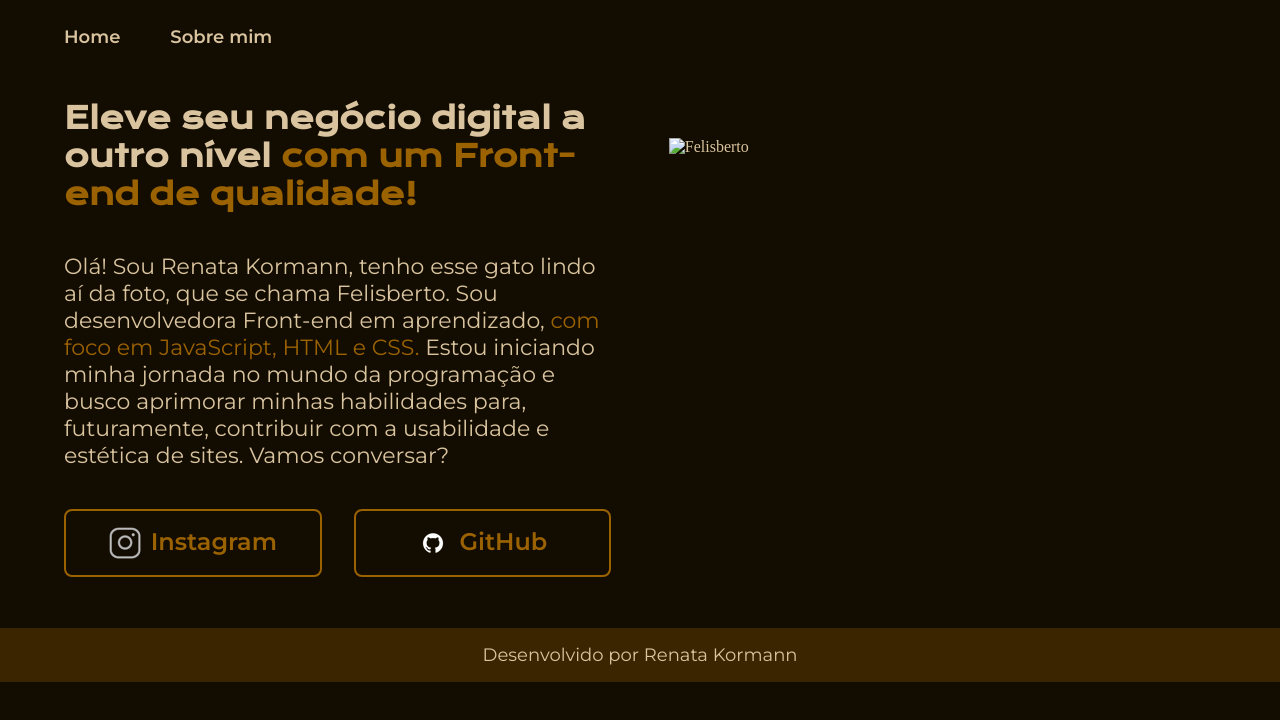
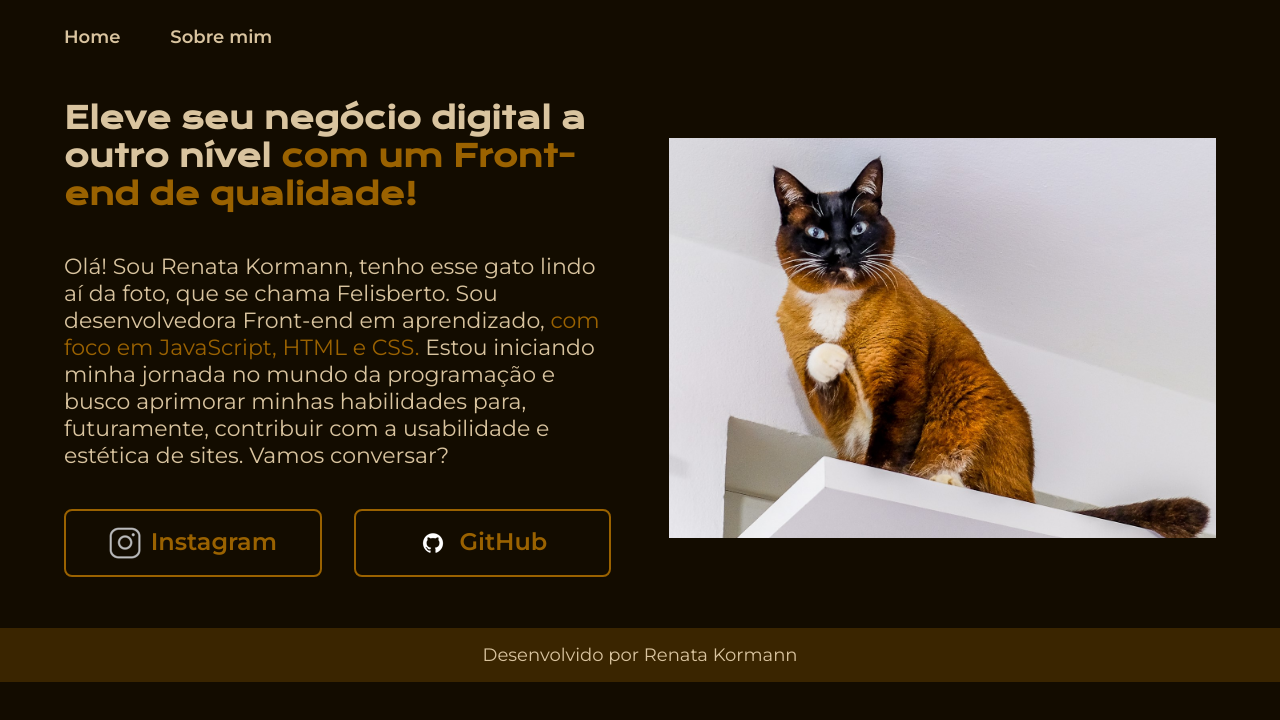
Before and after one commit to renatakormann/portfolio, a plain HTML site: page index.html in a window 1280 px wide. Drawn offline with nearby package versions, Linux system fonts and the light colour scheme; the site is published under a folder, as on GitHub Pages, so addresses that start at the root find nothing.

Commit message:
index.html

```diff
--- a/index.html
+++ b/index.html
@@ -35,7 +35,7 @@
                 </a>
             </div>
         </section>
-        <img class="apresentacao__imagem" src="/Portfolio/assets/FELISBERTO-9727.jpg" alt="Felisberto" width="400" height="400">
+        <img class="apresentacao__imagem" src="./assets/FELISBERTO-9727.jpg" alt="Felisberto" width="400" height="400">
     </main>
     <footer class="rodape">
         <p>Desenvolvido por Renata Kormann</p>
```
